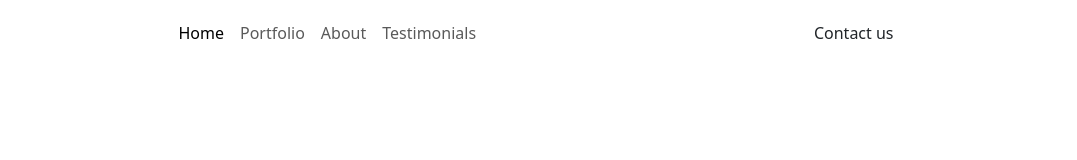
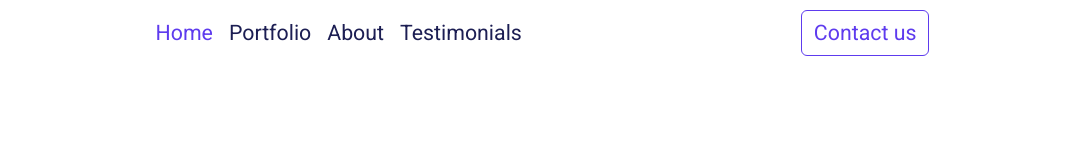
Before and after one commit to hibawahab356/Portfolio, a plain HTML site: page index.html in a window 1280 px wide. Shown: the full height of the page, 203-1280 px from the left. Drawn offline with Linux system fonts and the light colour scheme.

Commit message:
navbar done

```diff
--- a/index.html
+++ b/index.html
@@ -3,7 +3,7 @@
 <head>
     <meta charset="UTF-8">
     <meta name="viewport" content="width=device-width, initial-scale=1.0">
-    <title>Document</title>
+    <title>Portfolio</title>
     <link rel="stylesheet" href="bootstrap.css">
     <link rel="stylesheet" href="style.css">
 </head>
@@ -21,21 +21,21 @@
     <div class="collapse navbar-collapse justify-content-around" id="navbarSupportedContent">
       <ul class="navbar-nav  mb-2 mb-lg-0">
         <li class="nav-item">
-          <a class="nav-link active" aria-current="page" href="#">Home</a>
+          <a class="nav-link active home" aria-current="page" href="#">Home</a>
         </li>
         <li class="nav-item">
-          <a class="nav-link" href="#">Portfolio</a>
+          <a class="nav-link list" href="#">Portfolio</a>
         </li>
          <li class="nav-item">
-          <a class="nav-link" href="#">About</a>
+          <a class="nav-link list" href="#">About</a>
         </li>
          <li class="nav-item">
-          <a class="nav-link" href="#">Testimonials</a>
+          <a class="nav-link list" href="#">Testimonials</a>
         </li>
 
       </ul>
 
-        <button class="btn" type="button">Contact us</button>
+        <button class="btn btn-purple" type="button">Contact us</button>
 
     </div>
   </div>
--- a/style.css
+++ b/style.css
@@ -0,0 +1,37 @@
+
+*{
+    margin: 0;
+    padding: 0;
+    box-sizing: border-box;
+}
+
+
+:root{
+    --purplecolor: #5E3BEE;
+}
+@font-face {
+    font-family: robotto;
+    src: url(./fonts/Roboto-VariableFont_wdth\,wght.ttf);
+}
+.home{
+    color: var(--purplecolor) !important;
+    font-family: robotto !important;
+    font-weight: 400 !important;
+    font-size: 21.33px !important;
+}
+
+.list{
+    font-family: robotto !important;
+    color: #1C1E53 !important;
+    font-weight: 400 !important;
+    font-size: 21.33px !important;
+}
+
+.btn-purple{
+    color: var(--purplecolor);
+     font-family: robotto !important;
+    font-weight: 400 !important;
+    font-size: 21.33px !important;
+    font-weight: 400 !important;
+    border: 1px solid var(--purplecolor);
+}
```
Also changed, not shown: fonts/Roboto-VariableFont_wdth,wght.ttf (added).
